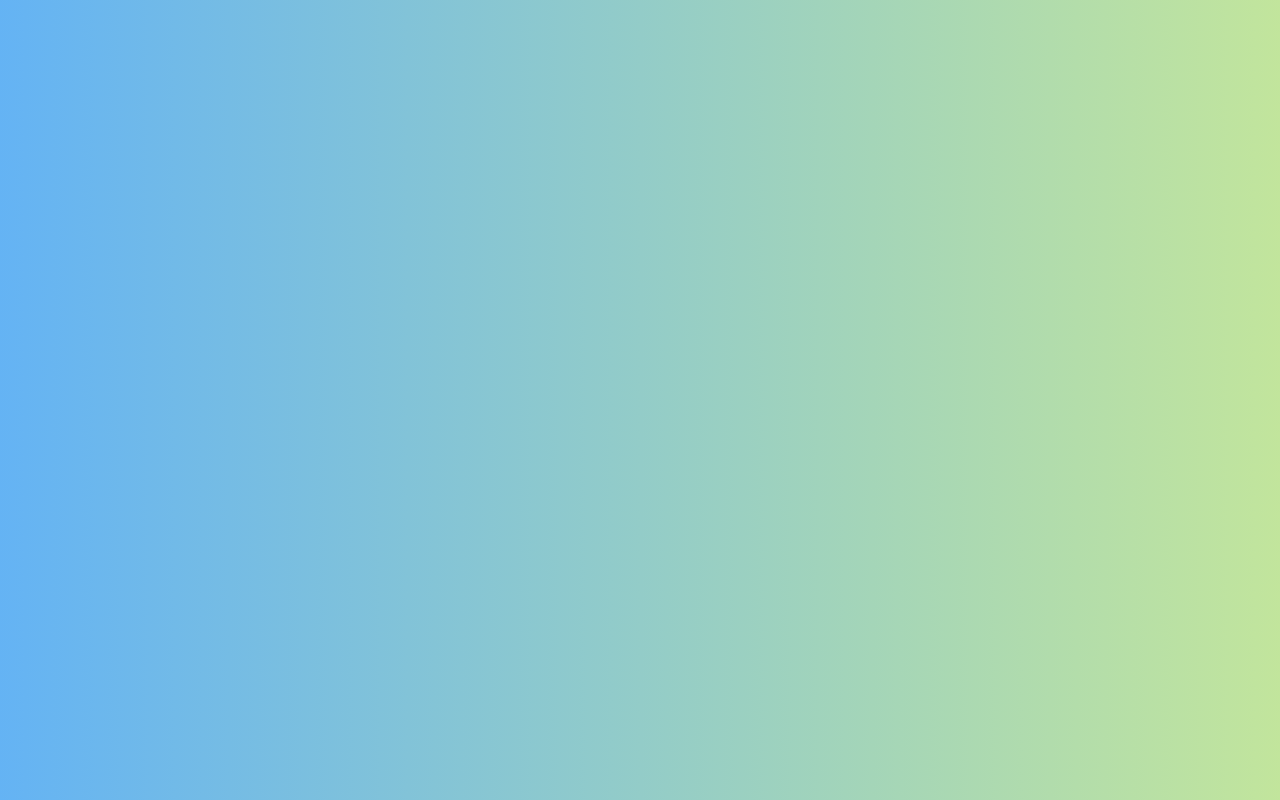
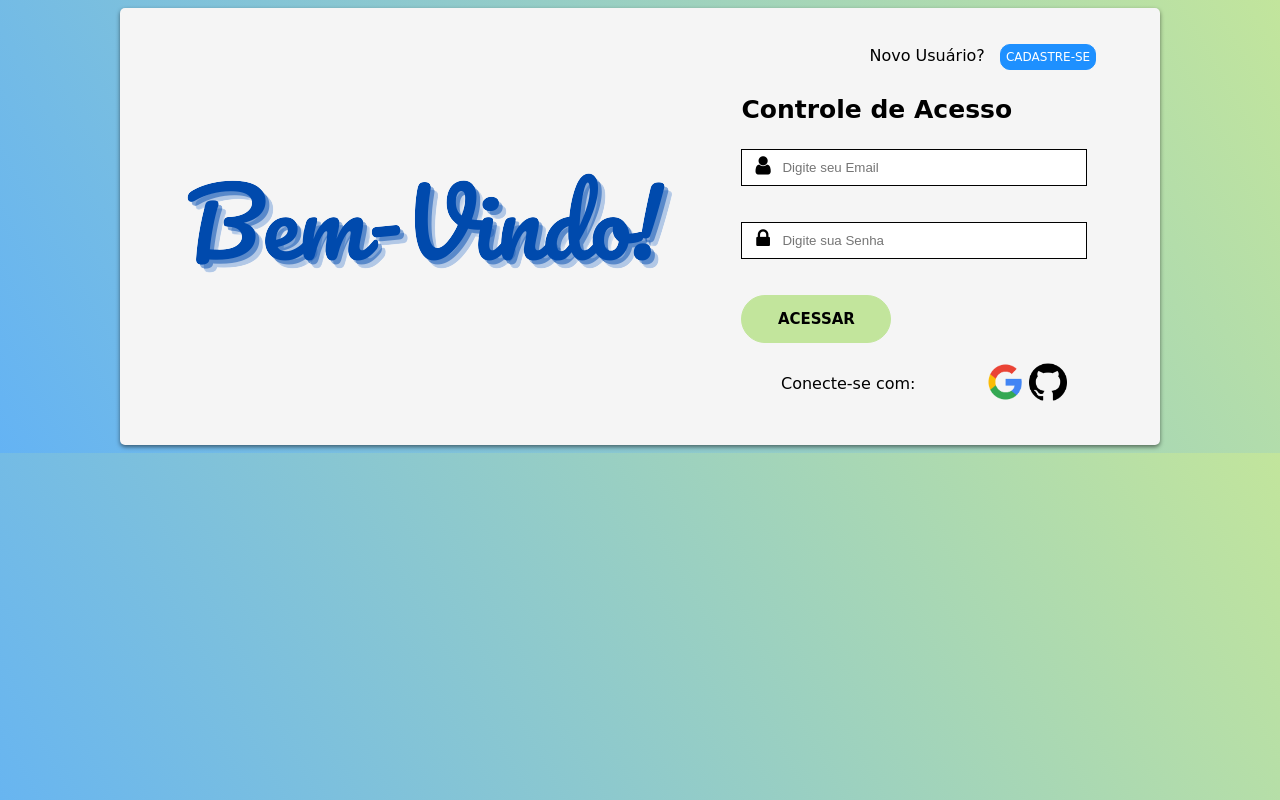
Before and after one commit to RenanFerreira0412/TRABALHO-PRATICO-BD, a plain HTML site: page index.html in a window 1280 px wide. Drawn offline with Linux system fonts and the light colour scheme.

Commit message:
campos(senha e email) criados

```diff
--- a/CSS/css.css
+++ b/CSS/css.css
@@ -1,3 +1,96 @@
 body {
     background-image: linear-gradient(60deg, #64b3f4 0%, #c2e59c 100%);
 }
+
+.caixa{
+    padding: 20px;
+    margin-top: 10px;
+    border-radius: 5px;
+    background-color: whitesmoke;
+    box-shadow: 0 2px 4px 0 rgb(0, 0, 0, 0.5);
+    display: flex;
+    justify-content: space-around;
+    align-items: center;
+}
+
+.camposDigitar {
+    border: solid 1px black;
+    padding: 10px;
+    width: 22em;
+}
+
+input:focus {
+    outline:none;
+    border-color:dodgerBlue;
+    box-shadow:0 0 2px dodgerBlue;
+}
+
+.botaoAcessar {
+    background-color: #c2e59c;
+    border: 1px solid #c2e59c;
+    width: 10em;
+    border-radius: 5em;
+    padding: 14px;
+    font-size: 15px;
+    font-family: 'Pacifico', cursive;
+    text-transform: uppercase;
+    font-weight: bold;
+}
+
+ h3 {
+    font-family: 'Pacifico', cursive;
+    font-size: 25px;
+ }
+
+ .inputWithIcon input[type="email"], input[type="password"] {
+    padding-left: 40px;
+  }
+
+  .inputWithIcon {
+    position: relative;
+  }
+
+  .inputWithIcon i {
+    position: absolute;
+    left: 0;
+    padding: 9px 8px;
+    color: black;
+    transition: 0.3s;
+  }
+
+  .inputWithIcon input[type="email"]:focus + i, input[type="password"]:focus + i {
+    color: dodgerBlue;
+  }
+
+  .IniOculta {
+    display: none;
+}
+
+#ServidoresExternos{
+    display: flex;
+    justify-content: space-around;
+    align-items: center;
+    margin: 4px;
+    font-family: 'Pacifico', cursive;
+}
+
+#AcessarComServidorExterno{
+    cursor: pointer;
+}
+
+.botaoCadastrar{
+    font-size: 12px;
+    border: dodgerBlue 1px solid;
+    margin: 0 10px;
+    background-color: dodgerBlue;
+    padding: 5px ;
+    border-radius: 10px;
+    color: white;
+    text-transform: uppercase;
+    font-family: 'Pacifico', cursive;
+}
+
+#Registrar{
+    font-family: 'Pacifico', cursive;
+    margin-left: 8em;
+}
--- a/index.html
+++ b/index.html
@@ -1,12 +1,106 @@
 <!DOCTYPE html>
 <html>
+
 <head>
     <meta charset="UTF-8">
-    <meta name="viewport" content="width=device-width, initial-scale=1.0">
     <title>Login</title>
     <link rel="stylesheet" href="CSS/css.css">
+    <link rel="stylesheet" type="text/css"
+        href="https://cdnjs.cloudflare.com/ajax/libs/font-awesome/4.7.0/css/font-awesome.css">
+    <style>
+        @media (min-width: 1051px) {
+            .caixa {
+                width: 1000px;
+                margin: auto;
+            }
+        }
+
+        @media (max-width: 1050px) {
+            .caixa {
+                width: 900px;
+                margin: auto;
+            }
+        }
+
+        @media (max-width: 955px) {
+            .caixa {
+                width: 600px;
+                margin: auto;
+            }
+        }
+
+        @media (max-width: 660px) {
+            .caixa {
+                width: 440px;
+                margin: auto;
+            }
+        }
+
+        @import url('https://fonts.googleapis.com/css2?family=Pacifico&display=swap');
+    </style>
 </head>
+
 <body>
 
+    <div class="caixa">
+
+        <img id="logoBemVindo" src="IMGs/Bem-vindoLogo.png">
+
+        <div id="app">
+
+            <div id="auth">
+
+                <div class="caixa02">
+
+                    <p id="Registrar">
+                        Novo Usuário?
+                        <button class="botaoCadastrar" onclick="RealizarCadastro()">Cadastre-se</button>
+                    </p>
+
+                    <form id="FrmAutentica">
+                        <h3 id="FrmAutenticaTitulo">Controle de Acesso</h3>
+
+                        <div class="inputWithIcon">
+                            <input type="email" placeholder="Digite seu Email" id="email" class="camposDigitar">
+
+                            <i class="fa fa-user fa-lg fa-fw" aria-hidden="true"></i>
+                        </div>
+
+                        <br><br>
+
+                        <div class="inputWithIcon">
+                            <input type="password" placeholder="Digite sua Senha" id="senha" class="camposDigitar">
+
+                            <i class="fa fa-lock fa-lg fa-fw" aria-hidden="true"></i>
+                        </div>
+
+                        <br><br>
+
+                        <button type="submit" class="botaoAcessar" id="FrmAutenticaSubmit">Acessar</button>
+                    </form>
+
+                    <p id="Acessar" class="IniOculta">
+                        Já possui um cadastro?
+                        <button class="botaoCadastrar" onclick="RealizarAcesso()">Acessar</button>
+                    </p>
+
+                    <div id="ServidoresExternos">
+                        <p>Conecte-se com:</p>
+
+                        <p id="AcessarComServidorExterno">
+                            <img src="IMGs/google_logo.png" alt="Logotipo da google" width="37.5" height="37.5"
+                                onclick="LoginGoogle()">
+
+                            <img src="IMGs/ImgGitHub.png" alt="Logotipo GitHub" width="37.5" height="37.5"
+                                onclick="LoginGitHub()">
+                        </p>
+                    </div>
+
+                </div>
+
+            </div>
+        </div>
+    </div>
 </body>
+
 </html>
```
Also changed, not shown: IMGs/Bem-vindoLogo.png (added), IMGs/ImgGitHub.png (added), IMGs/google_logo.png (added).
